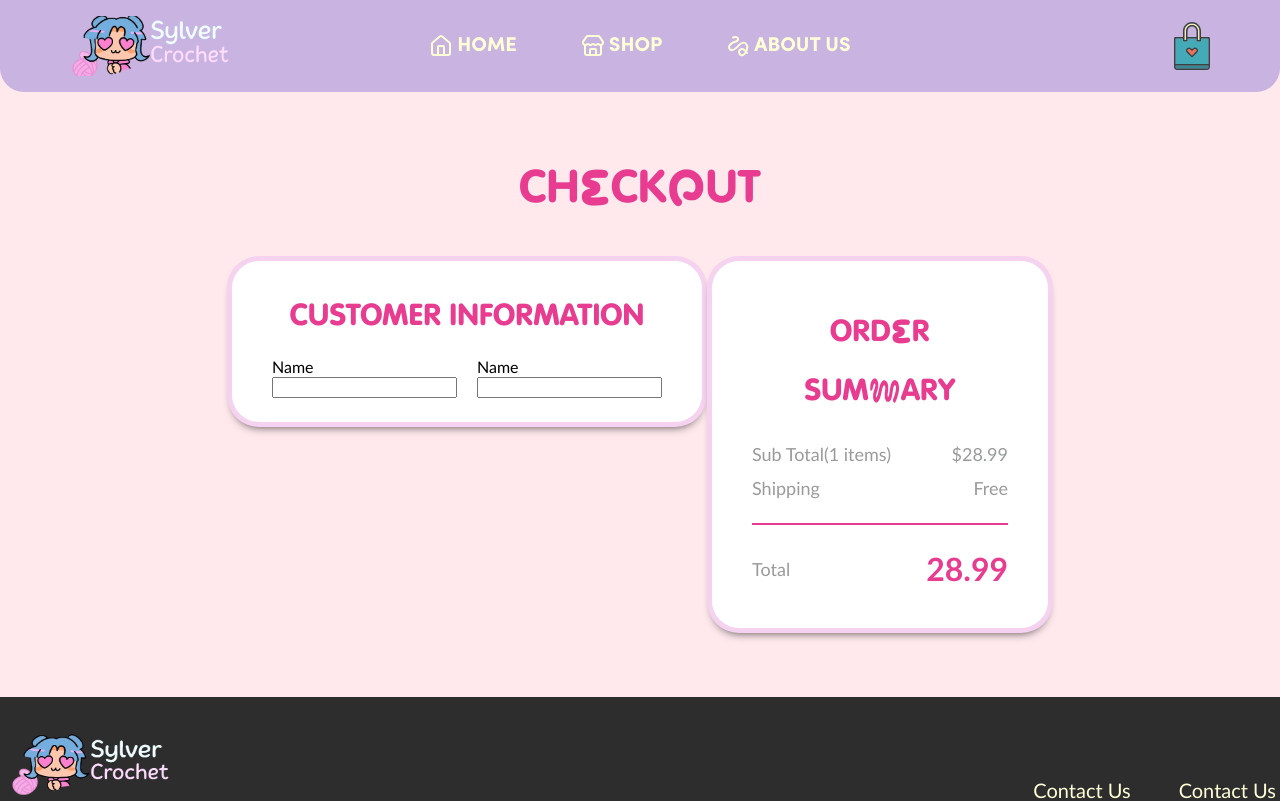
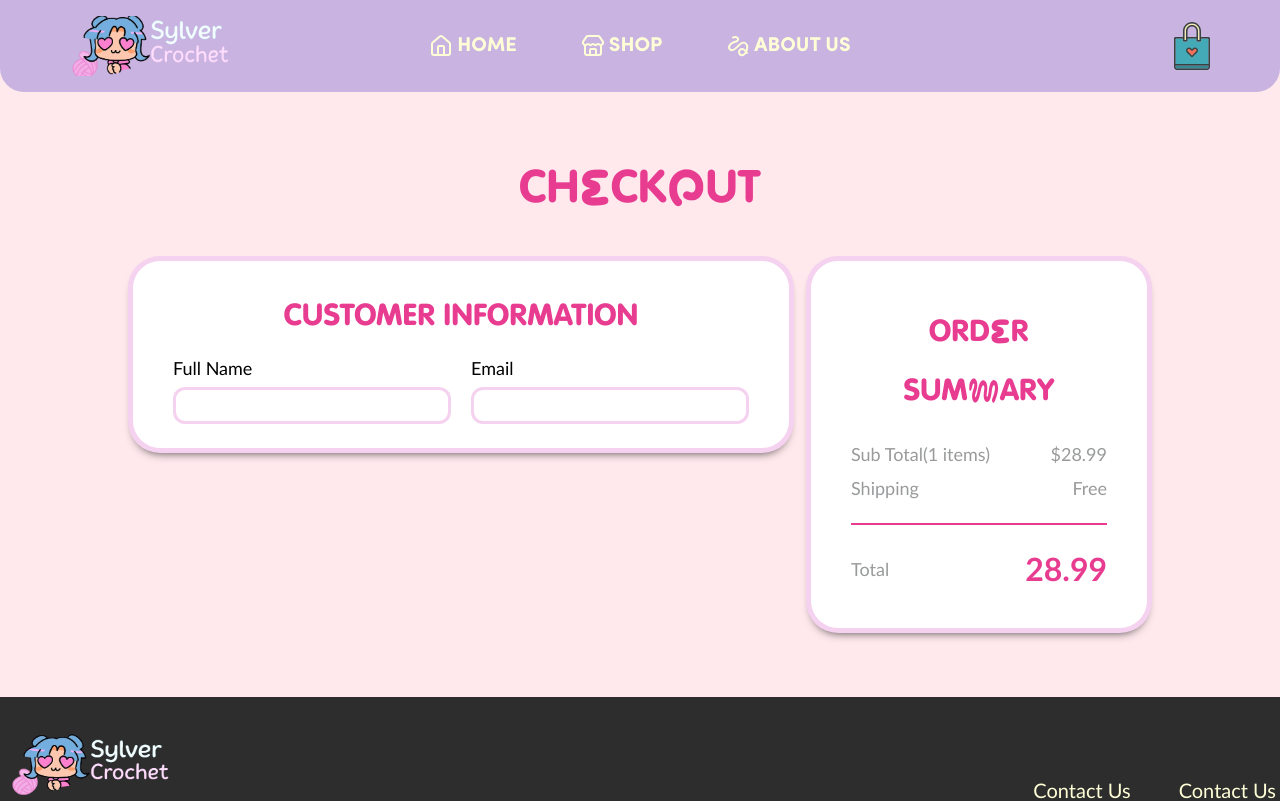
Before and after one commit to fifthmarauder/sylvercrochet, a Next.js app: page /checkout in a window 1280 px wide. Shown: the top 801 px of the page. Built offline with nearby package versions, Linux system fonts and the light colour scheme.

Commit message:
Chore:customer container

```diff
--- a/src/app/checkout/checkout.module.css
+++ b/src/app/checkout/checkout.module.css
@@ -10,7 +10,7 @@
   display: flex;
   flex-direction: column;
   max-width: 1280px;
-  width: 90vw;
+  width: 80vw;
   align-items: center;
   gap: 40px;
 }
@@ -18,11 +18,13 @@
 .boxContainer {
   display: flex;
   justify-content: space-between;
+  width: 100%;
 }
 
 .borderBox {
   display: flex;
   flex-direction: column;
+  width: 45vw;
   gap: 16px;
   padding: 24px 40px;
   border: 5px solid #edabe188;
@@ -44,6 +46,23 @@
   box-shadow: 0px 6px 10px -6px rgba(0, 0, 0, 0.7);
 }
 
+.inputTitle {
+  font-size: 18px;
+}
+
+.inputField {
+  border: 3px solid #edabe188;
+  font-size: 18px;
+  padding: 5px;
+
+  border-radius: 12px;
+}
+
+.inputField:focus {
+  border: 3px solid #b568a788;
+  outline: none;
+}
+
 .productCategory {
   font-size: 16px;
   color: #999a9b;
--- a/src/app/checkout/page.tsx
+++ b/src/app/checkout/page.tsx
@@ -20,13 +20,27 @@ const Checkout = () => {
                 CUSTOMER INFORMATION
               </div>
               <div style={{ display: "flex", gap: "20px" }}>
-                <div>
-                  <div>Name</div>
-                  <input />
+                <div
+                  style={{
+                    display: "flex",
+                    flexDirection: "column",
+                    gap: "8px",
+                    width: "100%",
+                  }}
+                >
+                  <div className={styles.inputTitle}>Full Name</div>
+                  <input className={styles.inputField} />
                 </div>
-                <div>
-                  <div>Name</div>
-                  <input />
+                <div
+                  style={{
+                    display: "flex",
+                    flexDirection: "column",
+                    gap: "8px",
+                    width: "100%",
+                  }}
+                >
+                  <div className={styles.inputTitle}>Email</div>
+                  <input className={styles.inputField} />
                 </div>
               </div>
             </div>
```
